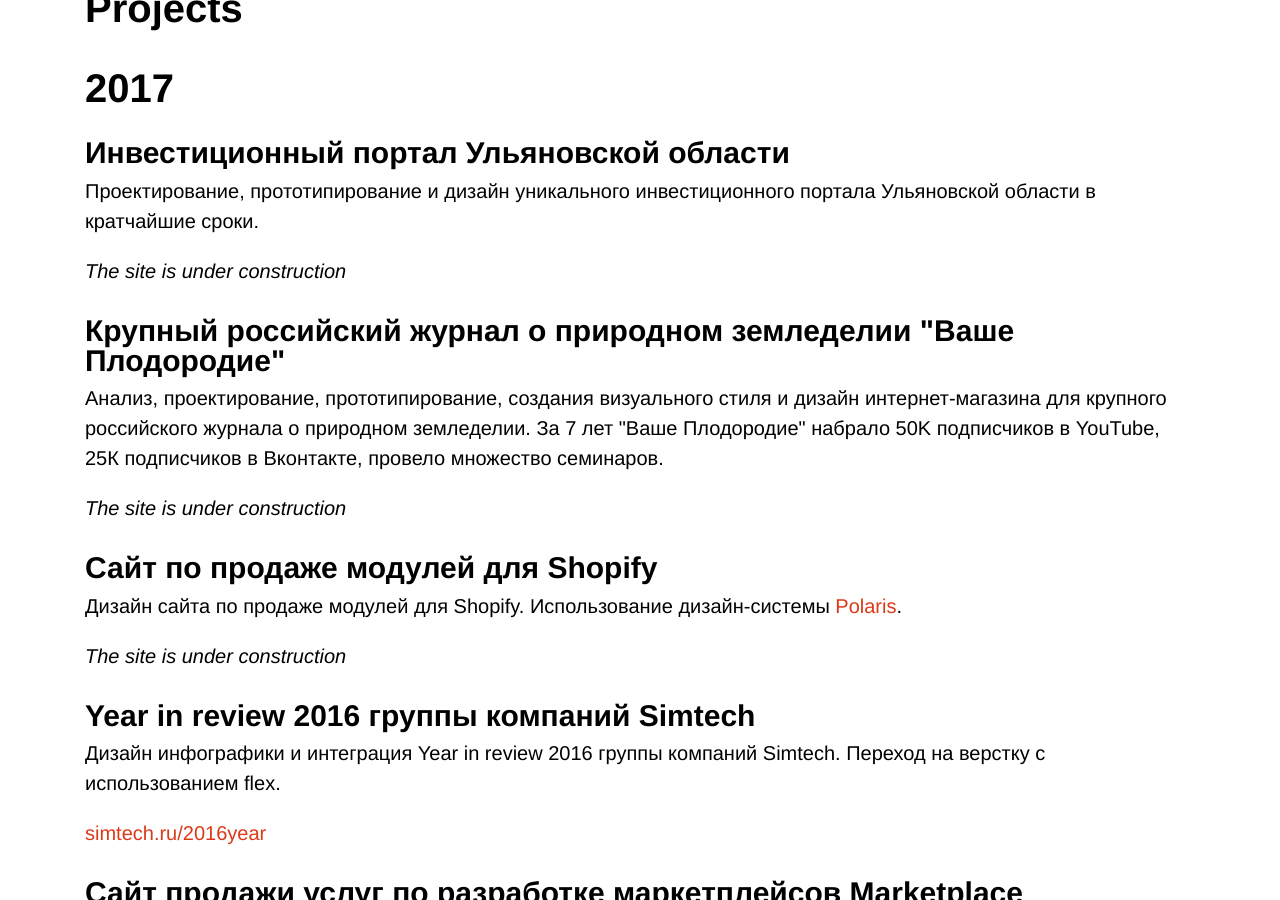
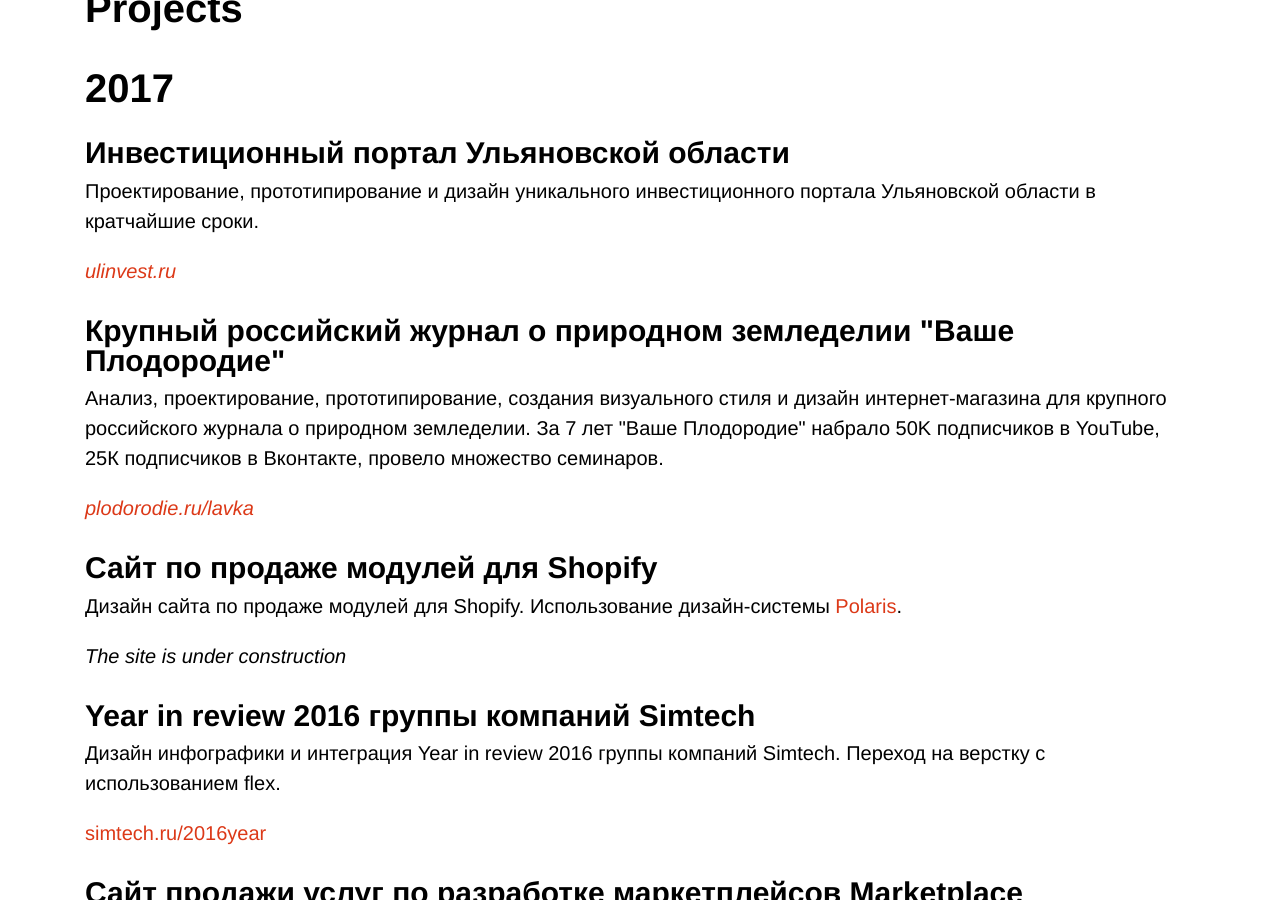
Before and after one commit to andreivoronin/stagingblog, a Jekyll site: the page built from docs/about.html, in a window 1280 px wide and 900 px high, scrolled down 2792 px. Built offline with Jekyll 4.4.1, drawn with Linux system fonts in a browser that asks for light colours.

Commit message:
[~] 2017 updated.

```diff
--- a/docs/about.html
+++ b/docs/about.html
@@ -62,13 +62,13 @@
     <div class="project revealOnScroll" data-animation="fadeIn">
         <h3 class="projects-name">Инвестиционный портал Ульяновской области</h3>
         <p class="projects-role">Проектирование, прототипирование и дизайн уникального инвестиционного портала Ульяновской области в кратчайшие сроки.</p>
-        <em>The site is under construction</em>
+        <em><a href="http://ulinvest.ru/">ulinvest.ru</a></em>
     </div>
 
     <div class="project revealOnScroll" data-animation="fadeIn">
         <h3 class="projects-name">Крупный российский журнал о природном земледелии "Ваше Плодородие"</h3>
         <p class="projects-role">Анализ, проектирование, прототипирование, создания визуального стиля и дизайн интернет-магазина для крупного российского журнала о природном земледелии. За 7 лет "Ваше Плодородие" набрало 50K подписчиков в YouTube, 25К подписчиков в Вконтакте, провело множество семинаров.</p>
-        <em>The site is under construction</em>
+        <em><a href="https://plodorodie.ru/lavka/">plodorodie.ru/lavka</a></em>
 
     <div class="project revealOnScroll" data-animation="fadeIn">
         <h3 class="projects-name">Сайт по продаже модулей для Shopify</h3>
```
